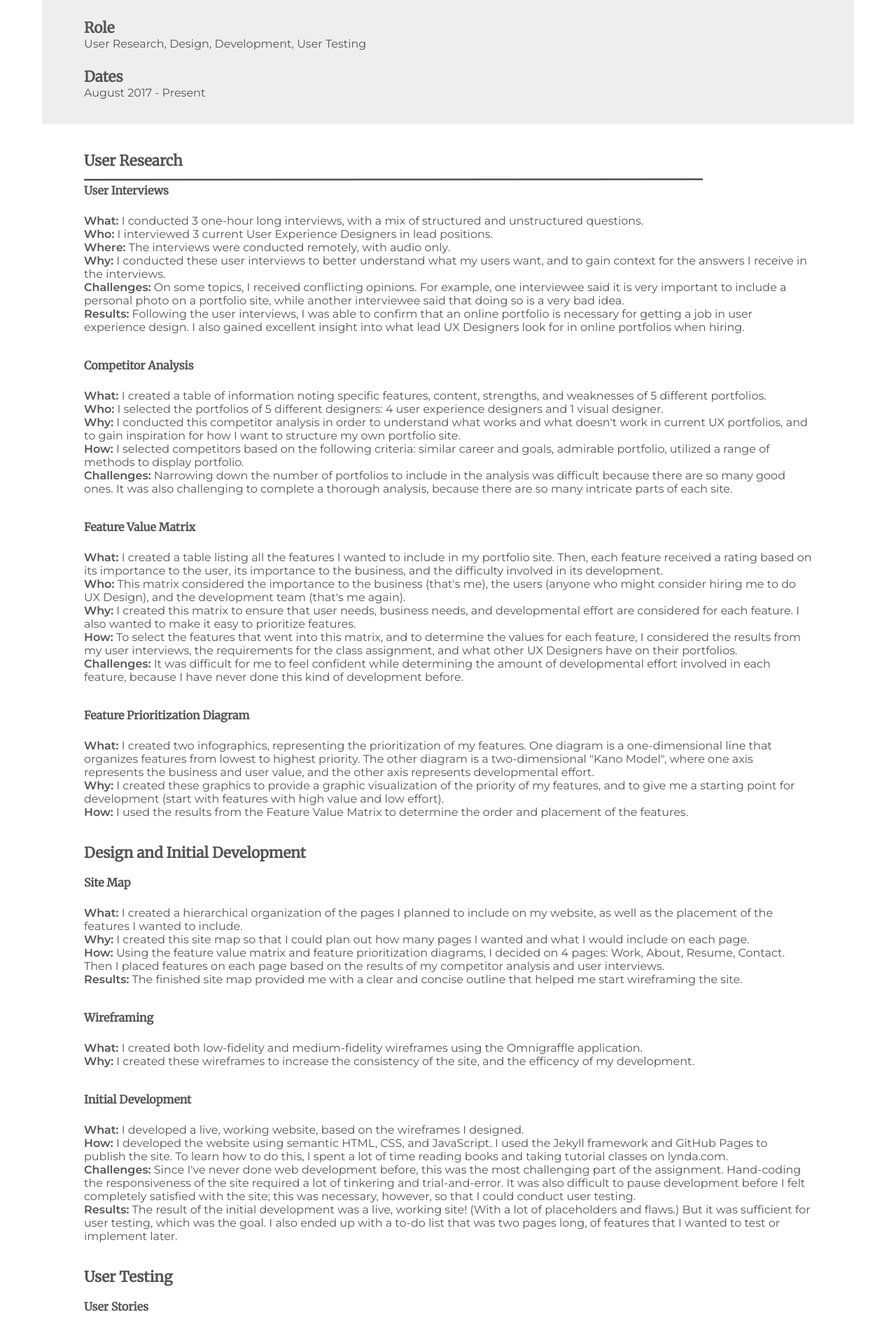
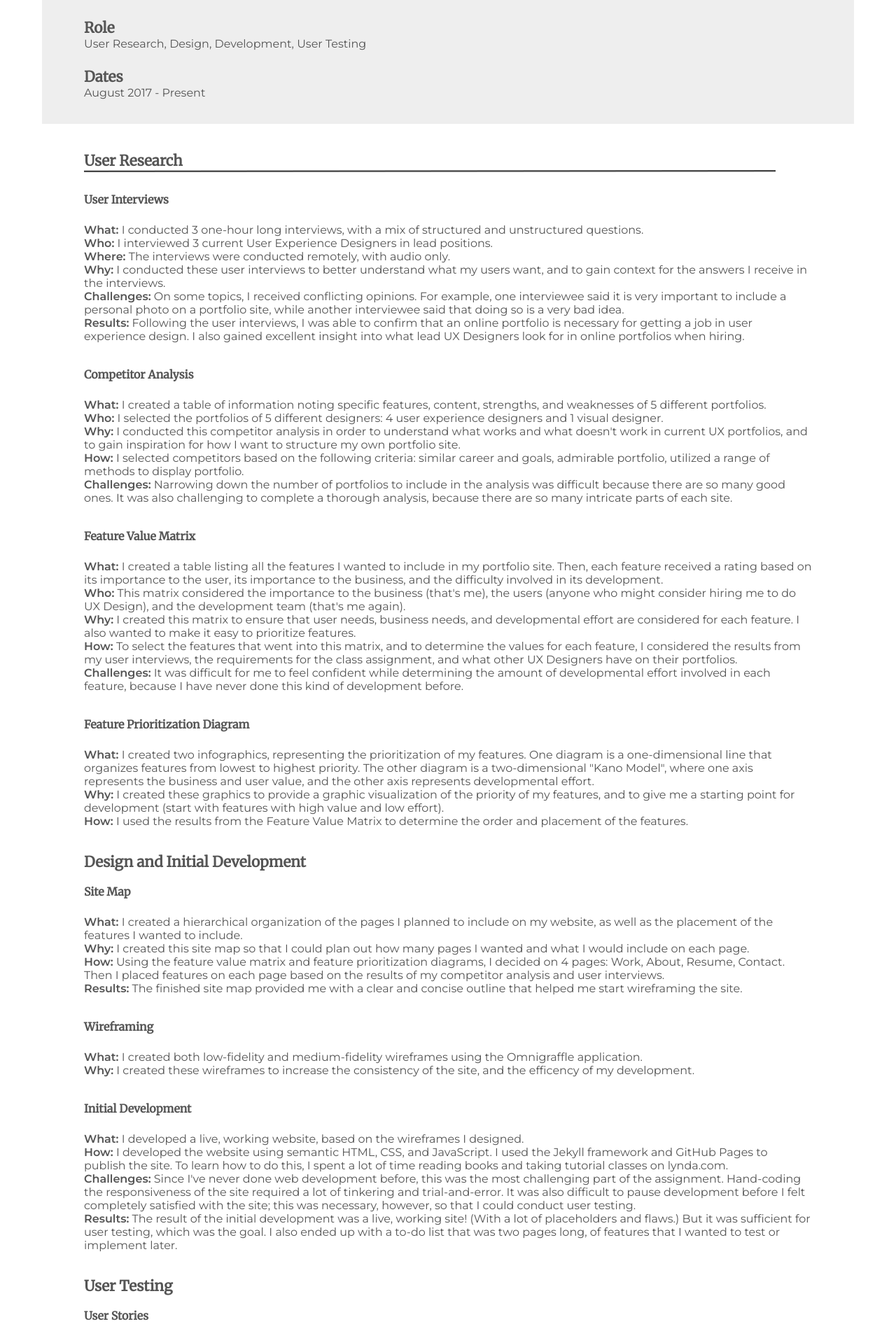
Before and after one commit to emeriwether/emeriwether.github.io, a Jekyll site: the page built from project1.html, in a window 1280 px wide. Shown: the part 586-2488 px from the top of the page at 70% size. Built offline with Jekyll 4.4.1, drawn with Linux system fonts in a browser that asks for light colours.

Commit message:
adjust spacing

```diff
--- a/css/styles.css
+++ b/css/styles.css
@@ -148,7 +148,7 @@
 article.PortfolioWebsite header p { margin-bottom: 25px; }
 article.PortfolioWebsite header img { width: 33%; margin-left: 33%;  margin-bottom: 30px; }
 article.PortfolioWebsite p span { font-weight: 600; }
-article.PortfolioWebsite section img.underline { width: 85%; }
+article.PortfolioWebsite section img.underline { width: 95%; margin-bottom: 25px; }
 
 
 /*PROJECTS 2 & 3 DETAILS*/
```
